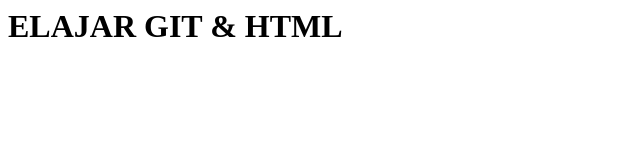
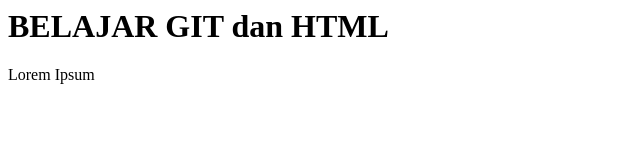
Before and after one commit to FajarAlnito/belajar_GIT, a plain HTML site: page index.html in a window 1280 px wide. Shown: the whole page, without its empty margins (0-640 px from the left). Drawn offline with Linux system fonts and the light colour scheme.

Commit message:
commit ketiga

```diff
--- a/index.html
+++ b/index.html
@@ -3,6 +3,7 @@
     <title>TEST</title>
 </head>
 <body>
-    <h1>ELAJAR GIT & HTML</h1>
+    <h1>BELAJAR GIT dan HTML</h1>
+    <p>Lorem Ipsum</p>
 </body>
 </html>
```
